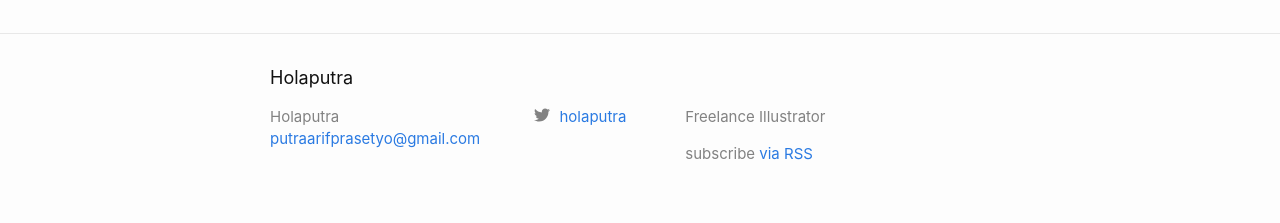
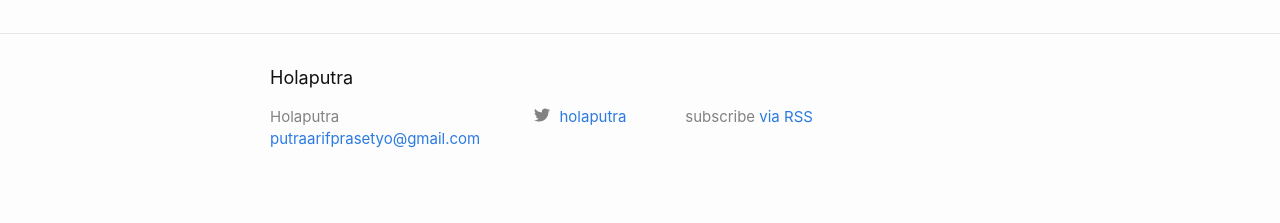
Before and after one commit to holaputra/holaputra.github.io, a Jekyll site: the page built from index.markdown, in a window 1280 px wide. Shown: the part 2126-2349 px from the top of the page. Built offline with Jekyll 4.4.1, drawn with Linux system fonts in a browser that asks for light colours.

Commit message:
update footer and description

```diff
--- a/_config.yml
+++ b/_config.yml
@@ -22,8 +22,7 @@ title: Holaputra
 email: putraarifprasetyo@gmail.com
 instagram: holaputra
 linkedin: putra-arif-prasetyo-28877712b
-description: >- # this means to ignore newlines until "baseurl:"
-  Freelance Illustrator
+description: ""
 baseurl: "" # the subpath of your site, e.g. /blog
 url: "" # the base hostname & protocol for your site, e.g. http://example.com
 twitter_username: holaputra
--- a/_includes/footer.html
+++ b/_includes/footer.html
@@ -27,7 +27,6 @@
       </div>
 
       <div class="footer-col footer-col-3">
-        <p>{{- site.description | escape -}}</p>
         <p class="rss-subscribe">subscribe <a href="{{ "/feed.xml" | relative_url }}">via RSS</a></p>
       </div>
     </div>
```
